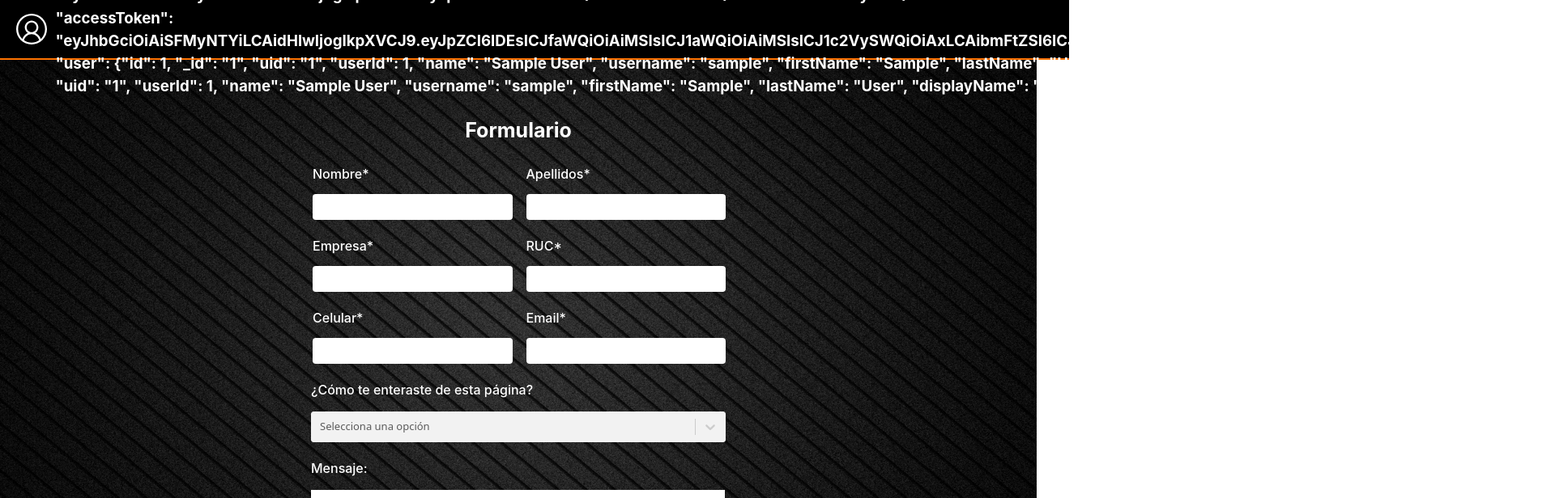
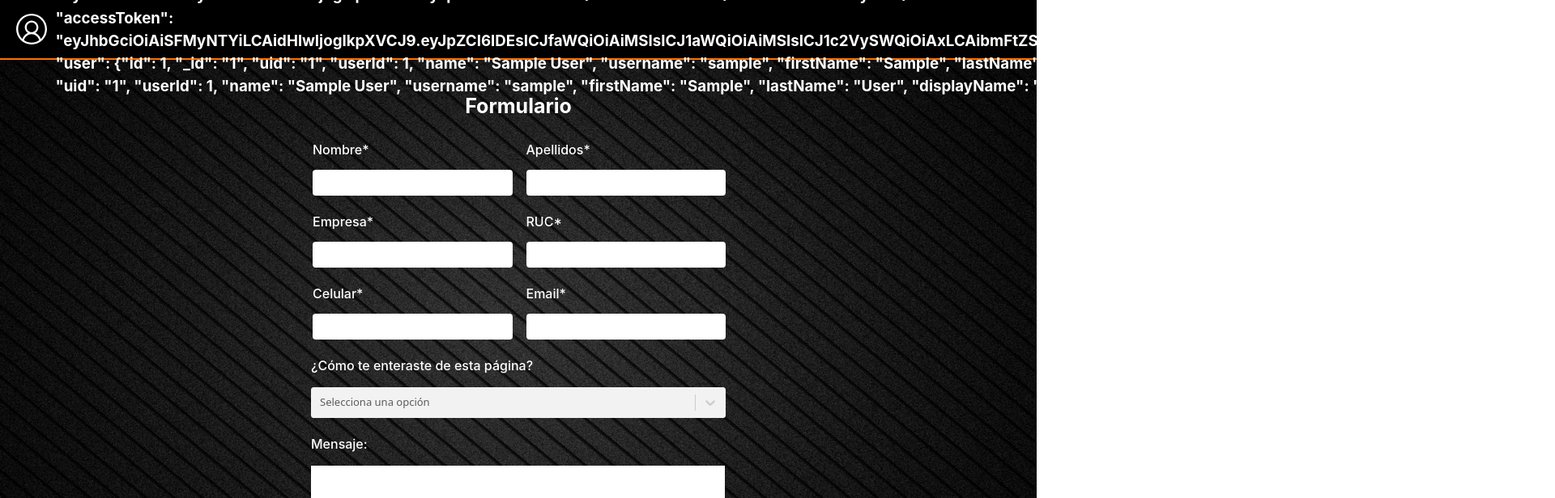
Before and after one commit to ccarhuamanta/evento-registro-asesores, a React (Vite) app: page /formulario in a window 1280 px wide. Shown: the top 616 px of the page at 81% size, 1920 px wide, since content can reach past the window. Built offline with nearby package versions, Linux system fonts and the light colour scheme; sample sign-in values are in the browser's storage.

Commit message:
fixed style form

```diff
--- a/src/components/formulario/Formulario.css
+++ b/src/components/formulario/Formulario.css
@@ -10,17 +10,17 @@
 
 .formulario-background{
     width: 100%;
-    height: 100%;
+    /* height: 100%; */
     position: absolute;
     top: 0;
     left: 0;
 }
 
 .formulario-header{
-    width: 100vw;
+    /* width: 100vw; */
     height: 4.5rem;
     background-color: black;
-    position: fixed;
+    position: absolute;
     top: 0;
     left: 0;
     right: 0;
@@ -28,6 +28,7 @@
     justify-content: space-between;
     padding: 0 20px 0 20px;
     border-bottom: 2px solid #FF7300;
+    z-index: 10;
 }
 
 .formulario-header-usuario {
@@ -50,8 +51,7 @@
     display: flex;
     flex-direction: column;
     align-items: flex-end;
-    margin-right: 25px;
-
+    /* margin-right: 50px; */
 }
 
 .formulario-header-perfil{
@@ -101,8 +101,8 @@
 }
 
 .Contact-inner{
-    position: fixed;
-    top: 150px;
+    position: absolute;
+    top: 120px;
     left: 0;
     right: 0;
     width: 50%;
```
